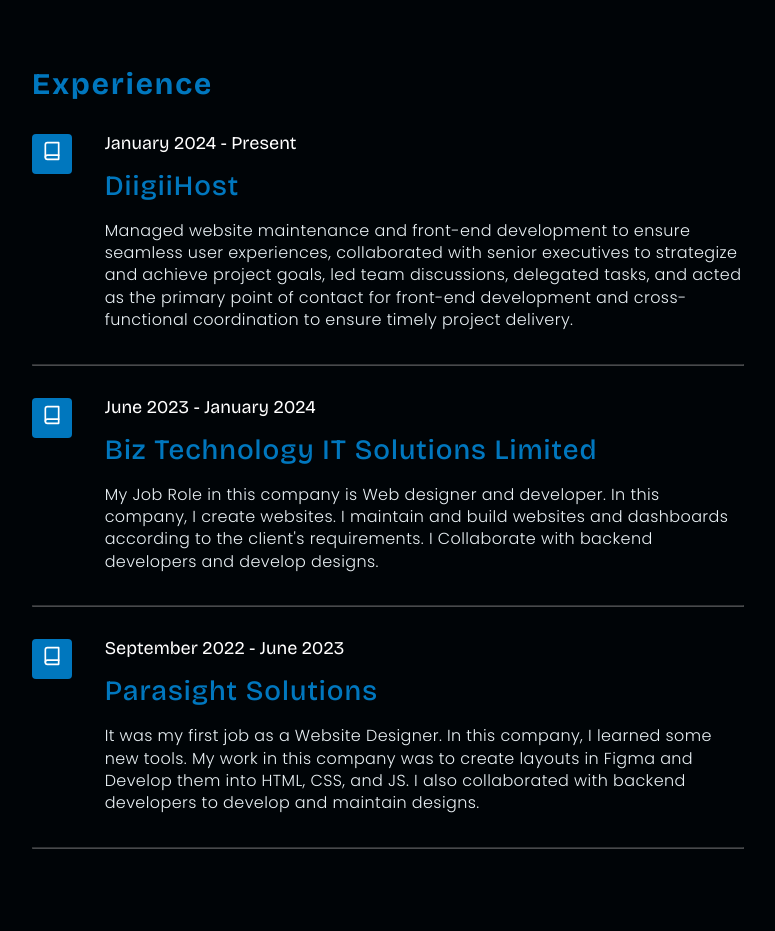
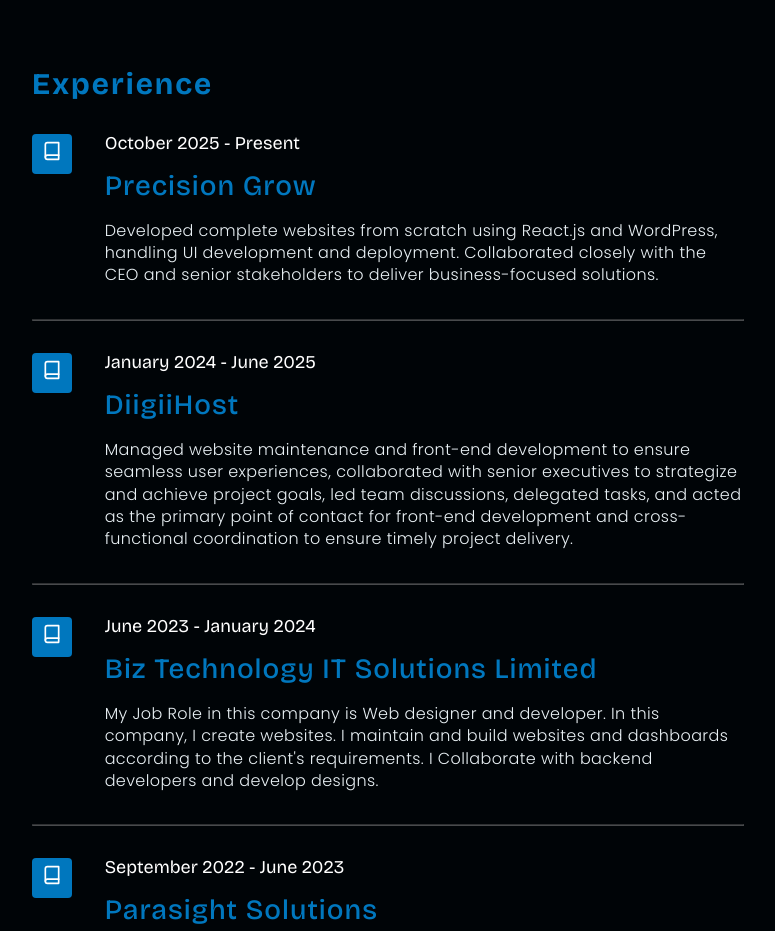
Before and after one commit to manishaprajapati-27/portfolio-2, a React (Create React App) app: page /about in a window 1280 px wide. Shown: the part 1920-2851 px from the top of the page, without its empty margins (436-1211 px from the left). Built offline with nearby package versions, Linux system fonts and the light colour scheme.

Commit message:
about update

```diff
--- a/src/pages/About/AboutSkillsInformation.jsx
+++ b/src/pages/About/AboutSkillsInformation.jsx
@@ -95,7 +95,27 @@
                   </div>
                   <div className="col-10">
                     <div className="info">
-                      <h5>January 2024 - Present</h5>
+                      <h5>October 2025 - Present</h5>
+                      <h4>Precision Grow</h4>
+                      <p>
+                        Developed complete websites from scratch using React.js
+                        and WordPress, handling UI development and deployment.
+                        Collaborated closely with the CEO and senior
+                        stakeholders to deliver business-focused solutions.
+                      </p>
+                    </div>
+                  </div>
+                </div>
+                <hr className="my-2" />
+                <div className="row">
+                  <div className="col-2">
+                    <div className="icon">
+                      <FiBook />
+                    </div>
+                  </div>
+                  <div className="col-10">
+                    <div className="info">
+                      <h5>January 2024 - June 2025</h5>
                       <h4>DiigiiHost</h4>
                       <p>
                         Managed website maintenance and front-end development to
```
